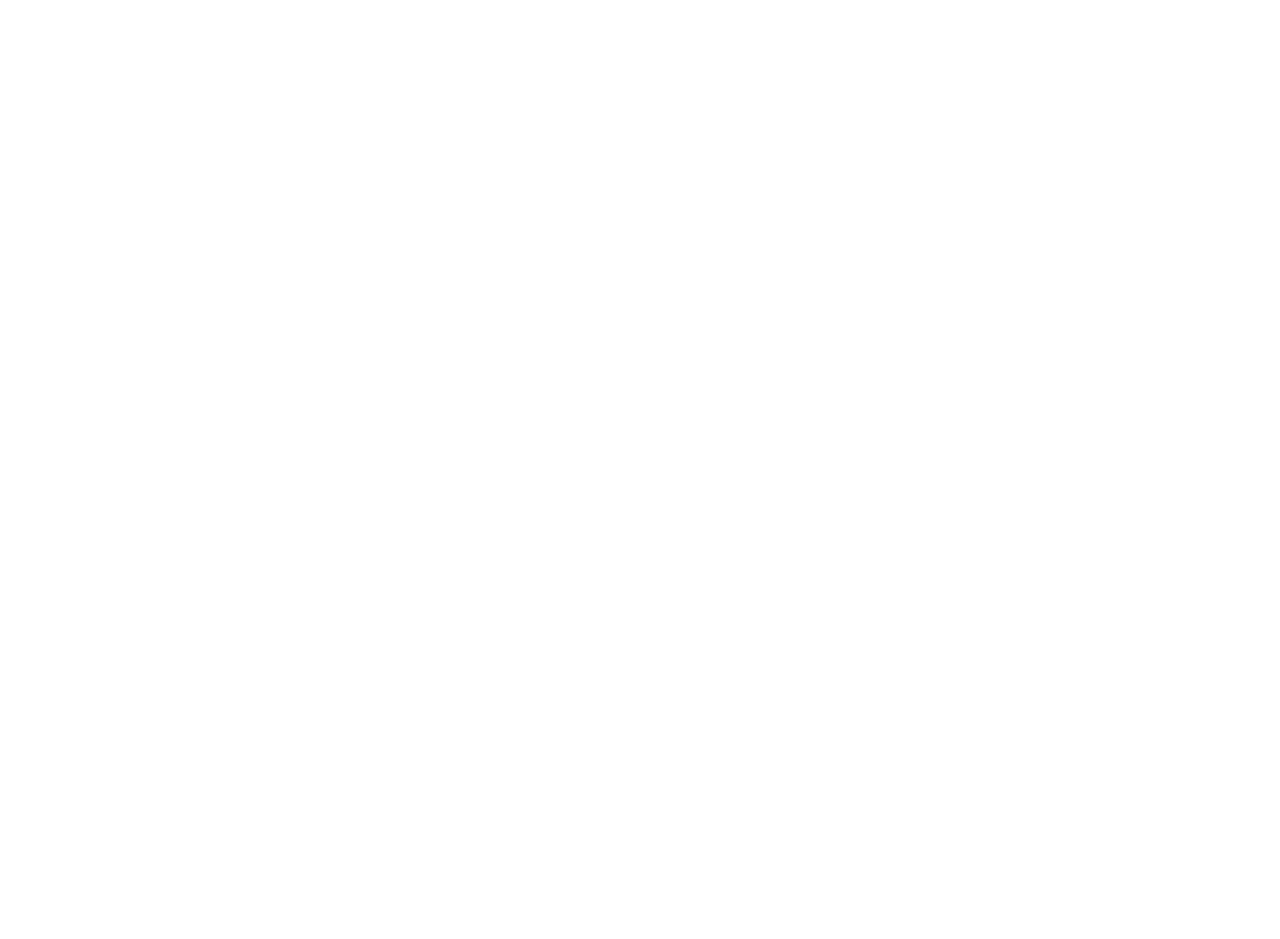
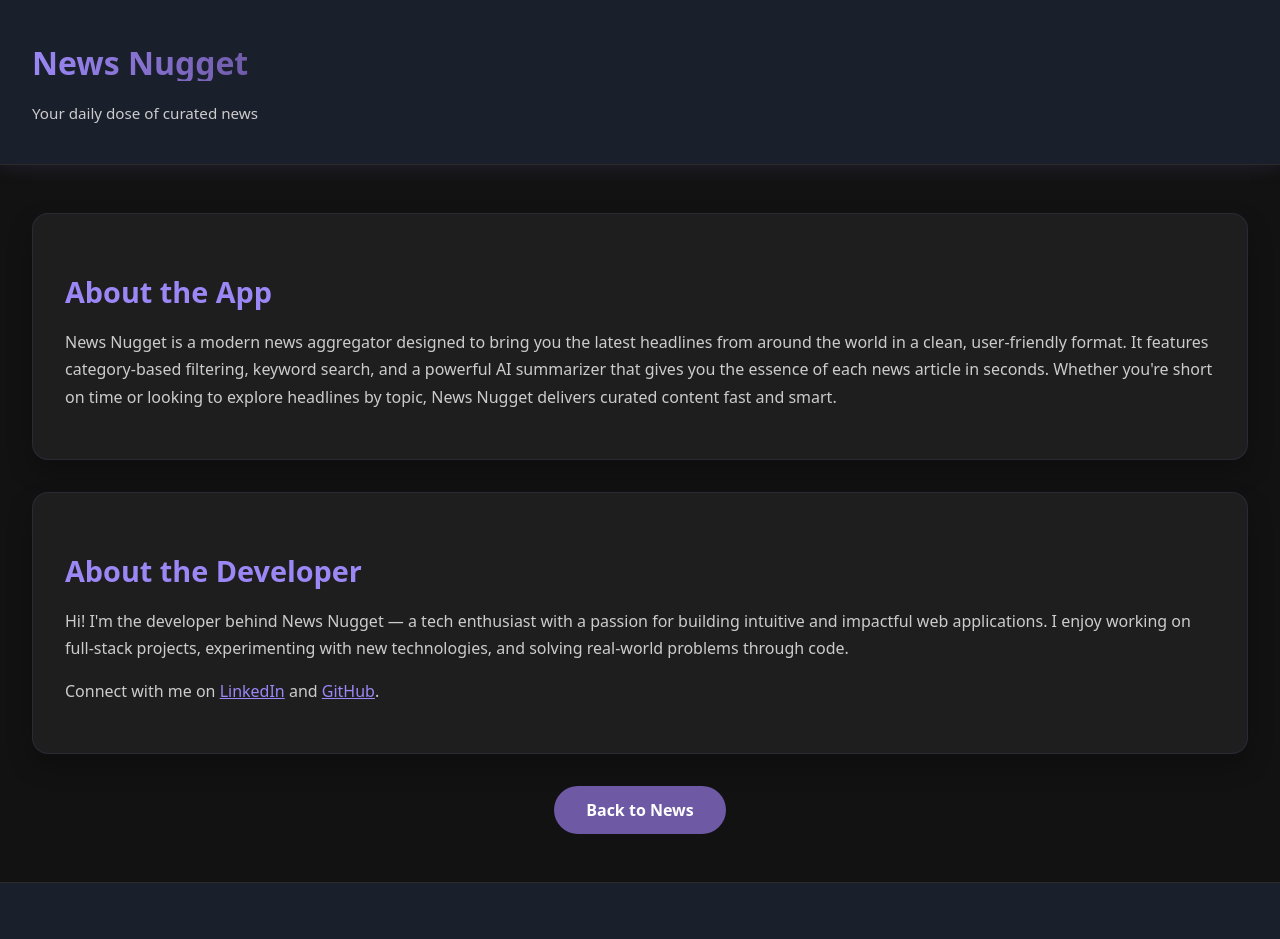
Before and after one commit to ImpulseSID/News-Nugget, a React (Vite) app: page /about in a window 1280 px wide. Before the commit this address had no page. Shown: the top 939 px of the page. Before the commit the page ends 800 px from the top, so only its background shows below. Built offline with nearby package versions, Linux system fonts and the light colour scheme.

Commit message:
About Page Added and CSS changes

```diff
--- a/src/App.jsx
+++ b/src/App.jsx
@@ -2,6 +2,7 @@
 import { BrowserRouter as Router, Routes, Route } from "react-router-dom";
 import Homepage from "./pages/Homepage.jsx";
 import Summarizer from "./pages/Summarizer.jsx";
+import About from "./pages/About.jsx";
 import "./App.css";
 
 function App() {
@@ -11,6 +12,7 @@
         <Routes>
           <Route path="/" element={<Homepage />} />
           <Route path="/summarizer" element={<Summarizer />} />
+          <Route path="/about" element={<About />} />
         </Routes>
       </div>
     </Router>
--- /dev/null
+++ b/src/pages/About.jsx
@@ -0,0 +1,85 @@
+import React from "react";
+import styles from "./About.module.css";
+import { Link } from "react-router-dom";
+
+const About = () => {
+  return (
+    <div className={styles.container}>
+      <header className={styles.header}>
+        <div className={styles.logoContainer}>
+          <Link to="/" className={styles.logoLink}>
+            <h1 className={styles.logo}>News Nugget</h1>
+            <p className={styles.tagline}>Your daily dose of curated news</p>
+          </Link>
+        </div>
+      </header>
+
+      <main className={styles.content}>
+        <section className={styles.section}>
+          <h2 className={styles.sectionTitle}>About the App</h2>
+          <p className={styles.text}>
+            News Nugget is a modern news aggregator designed to bring you the
+            latest headlines from around the world in a clean, user-friendly
+            format. It features category-based filtering, keyword search, and a
+            powerful AI summarizer that gives you the essence of each news
+            article in seconds. Whether you're short on time or looking to
+            explore headlines by topic, News Nugget delivers curated content
+            fast and smart.
+          </p>
+        </section>
+
+        <section className={styles.section}>
+          <h2 className={styles.sectionTitle}>About the Developer</h2>
+          <p className={styles.text}>
+            Hi! I'm the developer behind News Nugget — a tech enthusiast with a
+            passion for building intuitive and impactful web applications. I
+            enjoy working on full-stack projects, experimenting with new
+            technologies, and solving real-world problems through code.
+          </p>
+          <p className={styles.text}>
+            Connect with me on{" "}
+            <a
+              href="https://www.linkedin.com/in/sidharthprads/"
+              target="_blank"
+              rel="noopener noreferrer"
+              className={styles.link}
+            >
+              LinkedIn
+            </a>{" "}
+            and{" "}
+            <a
+              href="https://github.com/ImpulseSID"
+              target="_blank"
+              rel="noopener noreferrer"
+              className={styles.link}
+            >
+              GitHub
+            </a>
+            .
+          </p>
+        </section>
+
+        <div className={styles.backButtonContainer}>
+          <Link to="/" className={styles.backButton}>
+            Back to News
+          </Link>
+        </div>
+      </main>
+
+      <footer className={styles.footer}>
+        <div className={styles.footerContent}>
+          <div className={styles.footerSection}>
+            <h3>News Nugget</h3>
+            <p>
+              Your trusted source for the latest news across the globe. We
+              aggregate content from reliable sources to deliver the most
+              relevant information to you.
+            </p>
+          </div>
+        </div>
+      </footer>
+    </div>
+  );
+};
+
+export default About;
--- /dev/null
+++ b/src/pages/About.module.css
@@ -0,0 +1,144 @@
+:root {
+  --primary-color: #1a1f2c;
+  --secondary-color: #9b87f5;
+  --accent-color: #6e59a5;
+  --text-color: #f0f0f0;
+  --background-color: #121212;
+  --card-background: #1e1e1e;
+  --border-color: #2a2a2a;
+  --hover-color: #2e2e2e;
+}
+
+.container {
+  background-color: var(--background-color);
+  color: var(--text-color);
+  min-height: 100vh;
+  display: flex;
+  flex-direction: column;
+  font-family: system-ui, sans-serif;
+}
+
+/* Header */
+.header {
+  background-color: var(--primary-color);
+  padding: 1.5rem 2rem;
+  border-bottom: 1px solid var(--border-color);
+  box-shadow: 0 0 20px rgba(155, 135, 245, 0.15);
+}
+
+.logoContainer {
+  display: flex;
+  flex-direction: column;
+  align-items: flex-start;
+}
+
+.logoLink {
+  text-decoration: none;
+  color: inherit;
+}
+
+.logo {
+  font-size: 2rem;
+  font-weight: bold;
+  background: linear-gradient(
+    90deg,
+    var(--secondary-color),
+    var(--accent-color)
+  );
+  -webkit-background-clip: text;
+  -webkit-text-fill-color: transparent;
+}
+
+.tagline {
+  font-size: 0.95rem;
+  color: #cccccc;
+}
+
+/* Main Content */
+.content {
+  flex: 1;
+  padding: 3rem 2rem;
+}
+
+.section {
+  background-color: var(--card-background);
+  padding: 2rem;
+  border-radius: 16px;
+  box-shadow: 0 12px 25px rgba(0, 0, 0, 0.25);
+  margin-bottom: 2rem;
+  border: 1px solid rgba(155, 135, 245, 0.1);
+  transition: all 0.3s ease;
+}
+
+.section:hover {
+  transform: translateY(-4px);
+  box-shadow: 0 16px 35px rgba(0, 0, 0, 0.3);
+}
+
+.sectionTitle {
+  font-size: 1.8rem;
+  color: var(--secondary-color);
+  margin-bottom: 1rem;
+}
+
+.text {
+  font-size: 1rem;
+  line-height: 1.7;
+  color: #ccc;
+}
+
+.link {
+  color: var(--secondary-color);
+  text-decoration: underline;
+  transition: color 0.3s ease;
+}
+
+.link:hover {
+  color: var(--accent-color);
+}
+
+/* Back Button */
+.backButtonContainer {
+  margin-top: 2rem;
+  display: flex;
+  justify-content: center;
+}
+
+.backButton {
+  padding: 0.75rem 2rem;
+  background-color: var(--accent-color);
+  color: #fff;
+  border-radius: 30px;
+  font-weight: 600;
+  text-decoration: none;
+  transition: background-color 0.3s ease, transform 0.2s ease;
+}
+
+.backButton:hover {
+  background-color: #7e69ab;
+  transform: translateY(-2px);
+}
+
+/* Footer */
+.footer {
+  background-color: var(--primary-color);
+  padding: 2rem;
+  border-top: 1px solid var(--border-color);
+}
+
+.footerContent {
+  display: flex;
+  flex-direction: column;
+  align-items: flex-start;
+}
+
+.footerSection h3 {
+  color: var(--secondary-color);
+  margin-bottom: 0.5rem;
+}
+
+.footerSection p {
+  font-size: 0.95rem;
+  color: #aaa;
+  line-height: 1.5;
+}
--- a/src/pages/Homepage.jsx
+++ b/src/pages/Homepage.jsx
@@ -67,9 +67,12 @@
 
     setLoading(true);
     try {
-      const response = await fetch(`http://localhost:5000/api/news/search?q=${searchQuery}`, {
-        mode: "cors",
-      });
+      const response = await fetch(
+        `http://localhost:5000/api/news/search?q=${searchQuery}`,
+        {
+          mode: "cors",
+        }
+      );
       const searchResults = await response.json();
 
       if (searchResults.length > 0) {
@@ -328,7 +331,7 @@
               relevant information to you.
             </p>
           </div>
-          <div className={styles.footerSection}>
+          <div className={`${styles.footerSection} ${styles.quickLinks}`}>
             <h3>Quick Links</h3>
             <ul>
               <li>
@@ -337,7 +340,9 @@
               <li>
                 <Link to="/summarizer">AI Summarizer</Link>
               </li>
-              <li>About Us</li>
+              <li>
+                <Link to="/about">About</Link>
+              </li>
             </ul>
           </div>
         </div>
--- a/src/pages/Homepage.module.css
+++ b/src/pages/Homepage.module.css
@@ -498,12 +498,14 @@
   list-style: none;
   padding: 0;
   margin: 0;
+  text-align: right;
 }
 
 .footerSection li {
   margin-bottom: 0.5rem;
   cursor: pointer;
   transition: color 0.2s ease;
+  text-align: right;
 }
 
 .footerSection li:hover {
@@ -518,42 +520,9 @@
 .footerSection a:hover {
   color: var(--secondary-color);
 }
-
-.subscribeForm {
-  display: flex;
-  margin-top: 1rem;
-}
-
-.subscribeForm input {
-  flex: 1;
-  padding: 0.75rem 1.25rem;
-  border-radius: 50px 0 0 50px;
-  border: 1px solid var(--border-color);
-  background-color: rgba(30, 30, 30, 0.8);
-  color: var(--text-color);
-}
-
-.subscribeForm button {
-  padding: 0.75rem 1.25rem;
-  background: linear-gradient(90deg, #9b87f5, #7e69ab);
-  color: white;
-  border: none;
-  border-radius: 0 50px 50px 0;
-  cursor: pointer;
-  transition: all 0.2s ease;
-}
-
-.subscribeForm button:hover {
-  filter: brightness(1.1);
-}
-
-.copyright {
-  text-align: center;
-  padding-top: 1.5rem;
-  margin-top: 1.5rem;
-  border-top: 1px solid var(--border-color);
-  color: #999;
-  font-size: 0.9rem;
+.quickLinks {
+  text-align: right;
+  justify-self: end;
 }
 
 /* Responsive Adjustments */
--- a/src/pages/Summarizer.jsx
+++ b/src/pages/Summarizer.jsx
@@ -165,7 +165,7 @@
               relevant information to you.
             </p>
           </div>
-          <div className={styles.footerSection}>
+          <div className={`${styles.footerSection} ${styles.quickLinks}`}>
             <h3>Quick Links</h3>
             <ul>
               <li>
--- a/src/pages/Summarizer.module.css
+++ b/src/pages/Summarizer.module.css
@@ -360,6 +360,11 @@
   color: var(--secondary-color);
 }
 
+.quickLinks {
+  text-align: right;
+  justify-self: end;
+}
+
 /* Responsive Adjustments */
 @media (max-width: 900px) {
   .header {
```
